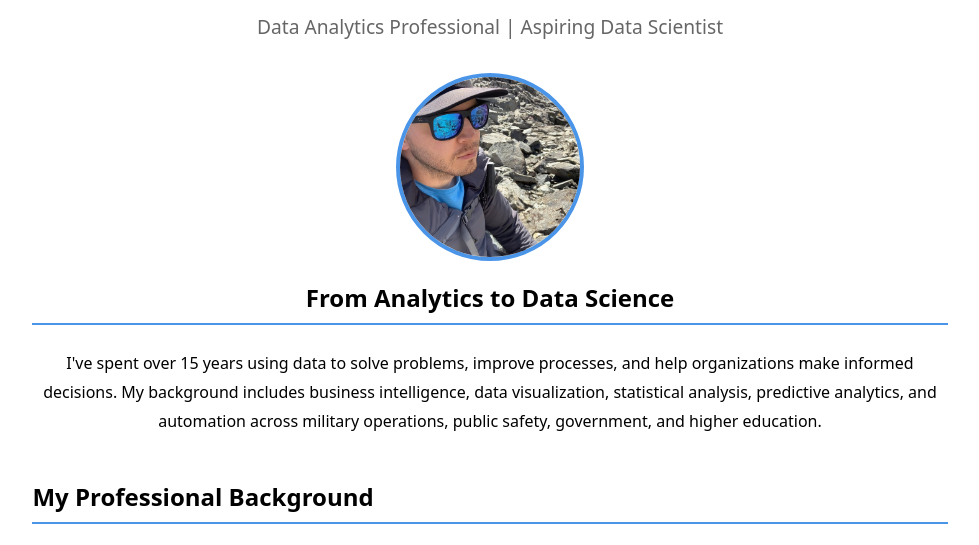
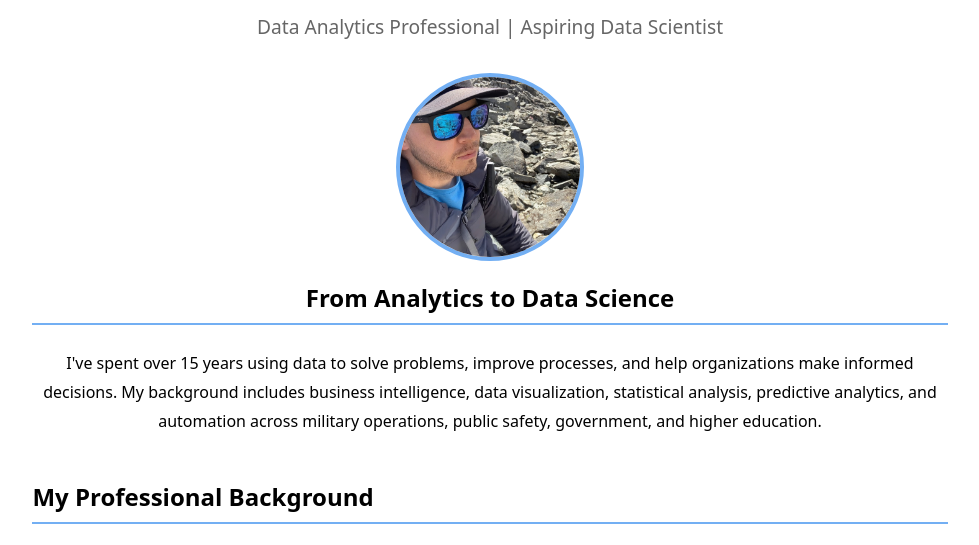
Before and after one commit to jkampen-ucsd/portfolio, a plain HTML site: page index.html in a window 1280 px wide. Shown: the part 198-743 px from the top of the page, without its empty margins (150-1129 px from the left). Drawn offline with Linux system fonts and the light colour scheme.

Commit message:
update css

```diff
--- a/style.css
+++ b/style.css
@@ -1,5 +1,5 @@
 html {
-    --color-accent: oklch(66.128% 0.14588 253.364);
+    --color-accent: oklch(74.064% 0.1173 252.487);
     accent-color: var(--color-accent);
 }
 
```
